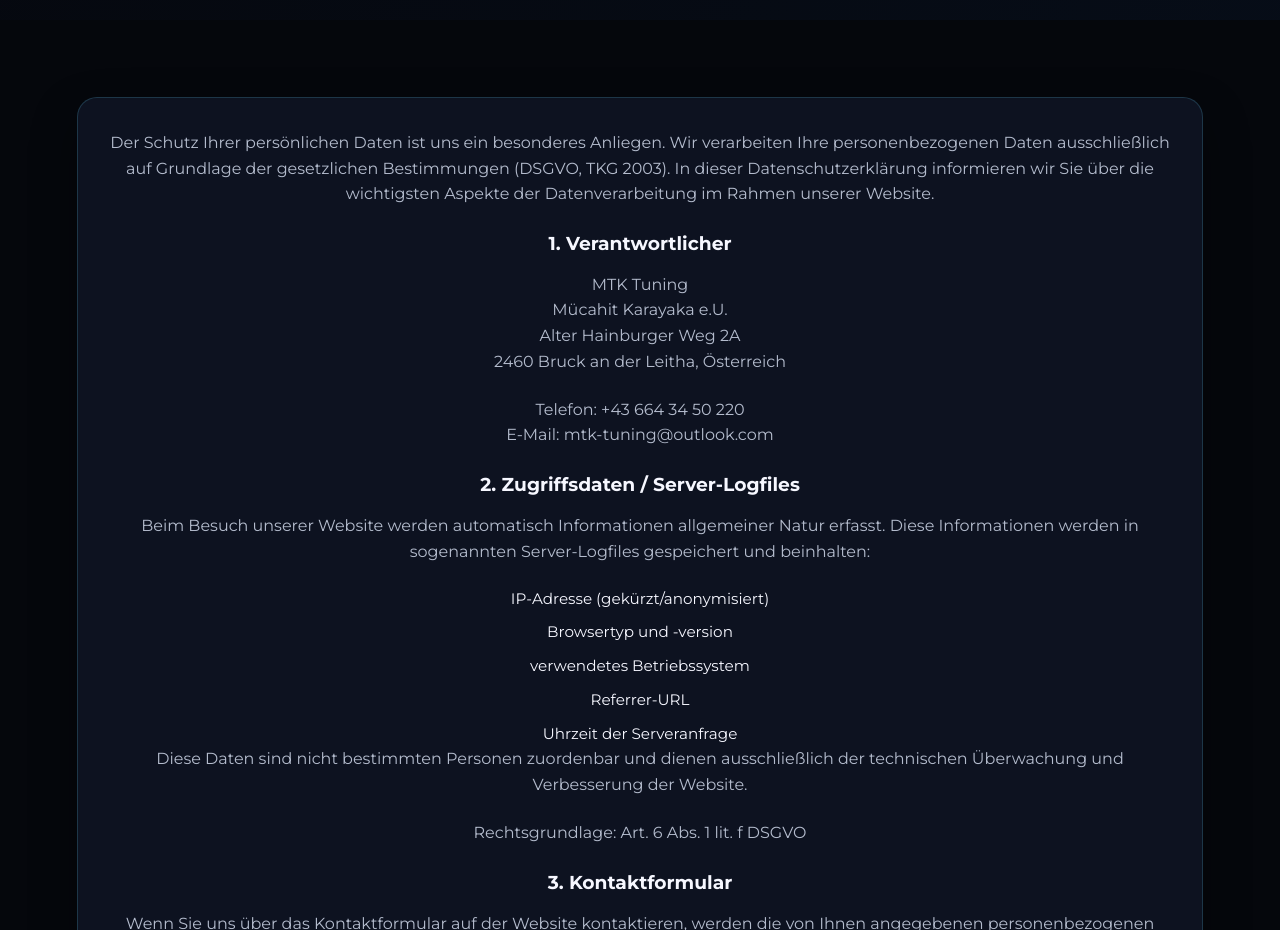
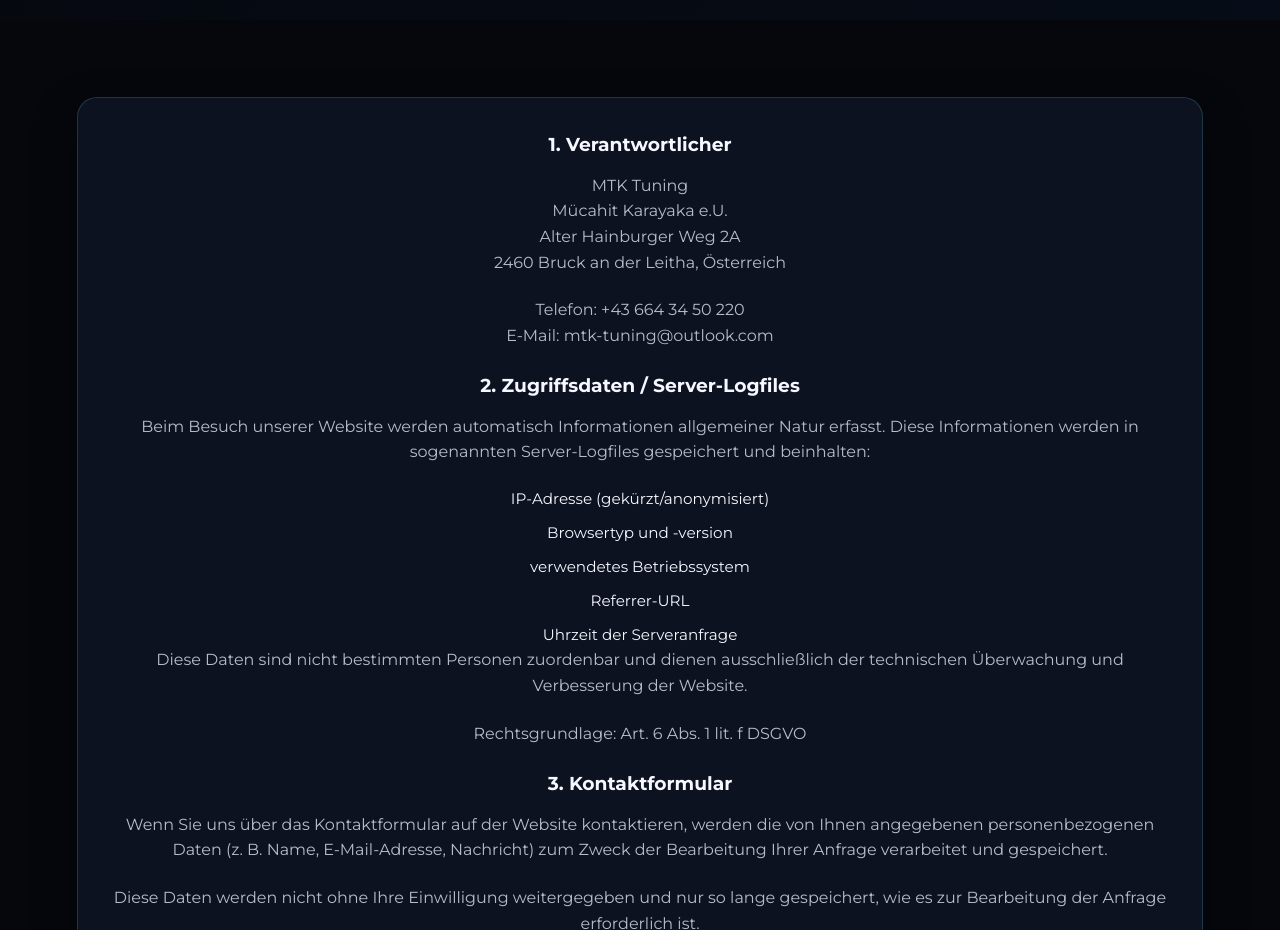
Before and after one commit to muecoka/MTK-Tuning, a plain HTML site: page datenschutz.html in a window 1280 px wide. Shown: the part 800-1730 px from the top of the page. Drawn offline with Linux system fonts and the light colour scheme.

Commit message:
Update datenschutz.html

```diff
--- a/datenschutz.html
+++ b/datenschutz.html
@@ -61,14 +61,6 @@
     <main>
         <section class="section">
         <div class="card">
-          <p>
-            Der Schutz Ihrer persönlichen Daten ist uns ein besonderes Anliegen.
-            Wir verarbeiten Ihre personenbezogenen Daten ausschließlich auf Grundlage
-            der gesetzlichen Bestimmungen (DSGVO, TKG 2003). In dieser
-            Datenschutzerklärung informieren wir Sie über die wichtigsten Aspekte
-            der Datenverarbeitung im Rahmen unserer Website.
-          </p>
-
           <h3>1. Verantwortlicher</h3>
           <p>
             MTK Tuning<br />
```
